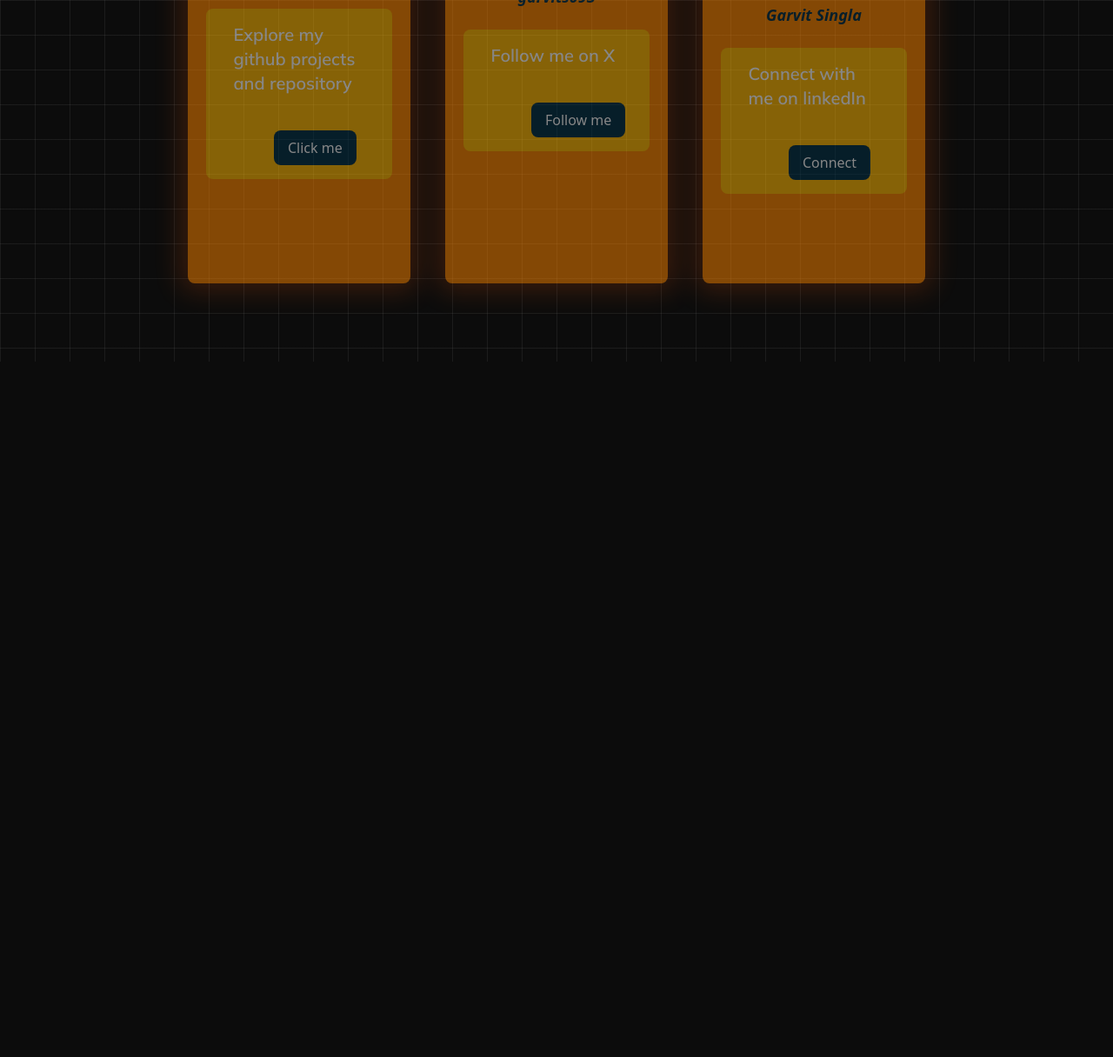
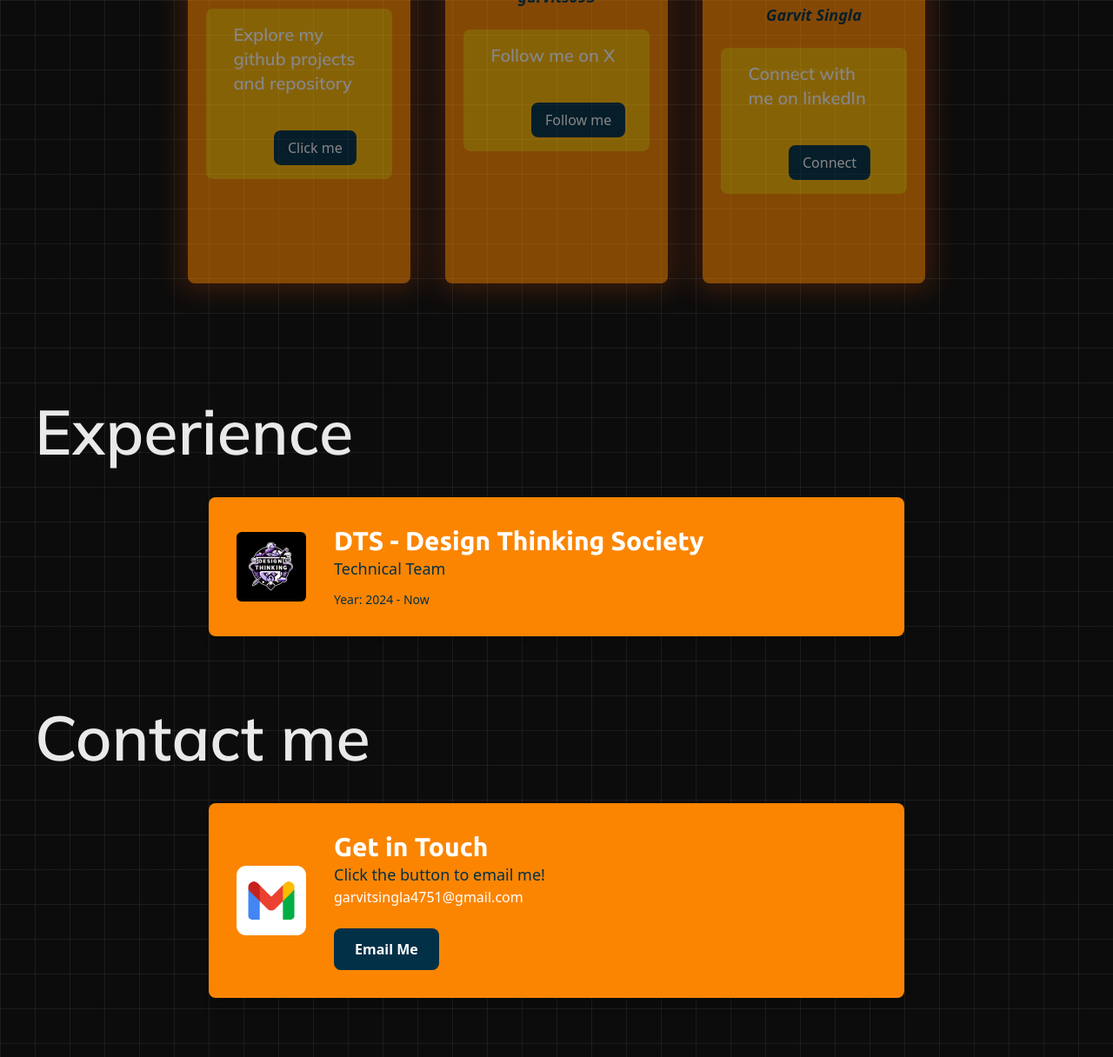
Before and after one commit to garvittsingla/garvit-portfolio, a plain HTML site: page index.html in a window 1280 px wide. Shown: the part 4320-5536 px from the top of the page at 87% size. Before the commit the page ends 4736 px from the top, so only its background shows below. Drawn offline with nearby package versions, Linux system fonts and the light colour scheme; a web font is replaced by a local one.

Commit message:
site completed

```diff
--- a/index.html
+++ b/index.html
@@ -47,7 +47,7 @@
             <div class="">Garvit Singla</div>
             <div class="flex gap-6 drop-shadow-lg font-semibold">
                <a class="hover:text-orange-500" href="#page2">Skills</a>
-               <a class="hover:text-orange-500" href="">Profiles</a>
+               <a class="hover:text-orange-500" href="#page4">Profiles</a>
                <a class="hover:text-orange-500" href="">Got a Question?</a>
             </div>
          </nav>
@@ -387,7 +387,46 @@
 
         </div>
       </div>
+      <div  id="page5" class="w-full h-screen py-1">
+         <h1 class="font-normal font-['Mulish'] mt-10 ml-10 font-semibold text-7xl">
+            Experience
+          </h1>
+          <div id="dts" class="w-full h-auto flex items-center justify-center py-10 cursor-pointer">
+            <div class="bg-[#FB8500] shadow-[0px_0px_30px_9px_rgba(234,88,12,0.9)] p-8 rounded-lg shadow-lg w-[90%] max-w-[800px] flex items-center gap-8 transform transition duration-300 ease-in-out hover:scale-105 hover:bg-[#FF6700] hover:shadow-[0px_0px_40px_12px_rgba(255,104,12,0.5)]">
+              <div class="w-[80px] h-[80px]">
+                <img src="designthinking.jpg" class="w-full h-full object-contain rounded-md" />
+              </div>
+              <div class="flex-1 text-white">
+                <h2 class="text-3xl font-semibold font-['Ubuntu']">DTS - Design Thinking Society</h2>
+                <p class="text-lg font-medium text-[#023047]">Technical Team</p>
+                <p class="text-sm mt-3 text-[#023047] font-medium">Year: 2024 - Now</p>
+              </div>
+            </div>
+          </div>
+          <div id="emailid" class="w-full h-auto">
+            <h1 class="font-normal font-['Mulish'] mt-10 ml-10 font-semibold text-7xl">
+               Contact me
+             </h1>
+             <div class="w-full h-auto flex items-center justify-center py-10">
+               <div class="bg-[#FB8500] shadow-[0px_0px_30px_9px_rgba(234,88,12,0.9)] p-8 rounded-lg shadow-lg w-[90%] max-w-[800px] flex items-center gap-8 group transition-all duration-500 ease-in-out hover:bg-[#FF6700]">
+                 <div class="w-[80px] h-[80px]">
+                   <img src="mail.webp" alt="Email Icon" class="w-full h-full object-contain rounded-md" />
+                 </div>
+                 <div class="flex-1 text-white">
+                   <h2 class="text-3xl font-semibold font-['Ubuntu']">Get in Touch</h2>
+                   <p class="text-lg font-medium text-[#023047]">Click the button to email me!</p>
+                   <p>garvitsingla4751@gmail.com</p>
+                   <a href="mailto:garitsingla4751@gmail.com" class="inline-block bg-[#023047] text-white font-bold px-6 py-3 mt-6 rounded-lg transition duration-300 ease-in-out hover:bg-[#046280]">
+                     Email Me
+                   </a>
+                 </div>
+               </div>
+             </div>
 
+
+          </div>
+
+      </div>
       <script
          src="https://cdnjs.cloudflare.com/ajax/libs/gsap/3.12.5/gsap.min.js"
          integrity="sha512-7eHRwcbYkK4d9g/6tD/mhkf++eoTHwpNM9woBxtPUBWm67zeAfFC+HrdoE2GanKeocly/VxeLvIqwvCdk7qScg=="
--- a/script.js
+++ b/script.js
@@ -6,6 +6,7 @@ var vid2 = document.querySelector("#vid2")
 var vid3 = document.querySelector("#vid3")
 var profilesec = document.querySelector("#profilesec")
 var cursor = document.querySelector("#cursor")
+var dts = document.querySelector("#dts")
 gsap.registerPlugin(ScrollTrigger);
 
 function firstpageanimation(){
@@ -189,6 +190,10 @@ gsap.from("#profilesec",{
         // markers:true
     }
 })
+
+dts.addEventListener("click",function(){
+    window.location.href="https://www.instagram.com/design_thinking_chitkara/"
+})
 firstpageanimation()
 secondpageanimation()
 thirdpageanimations()
```
Also changed, not shown: designthinking.jpg (added), mail.webp (added).
